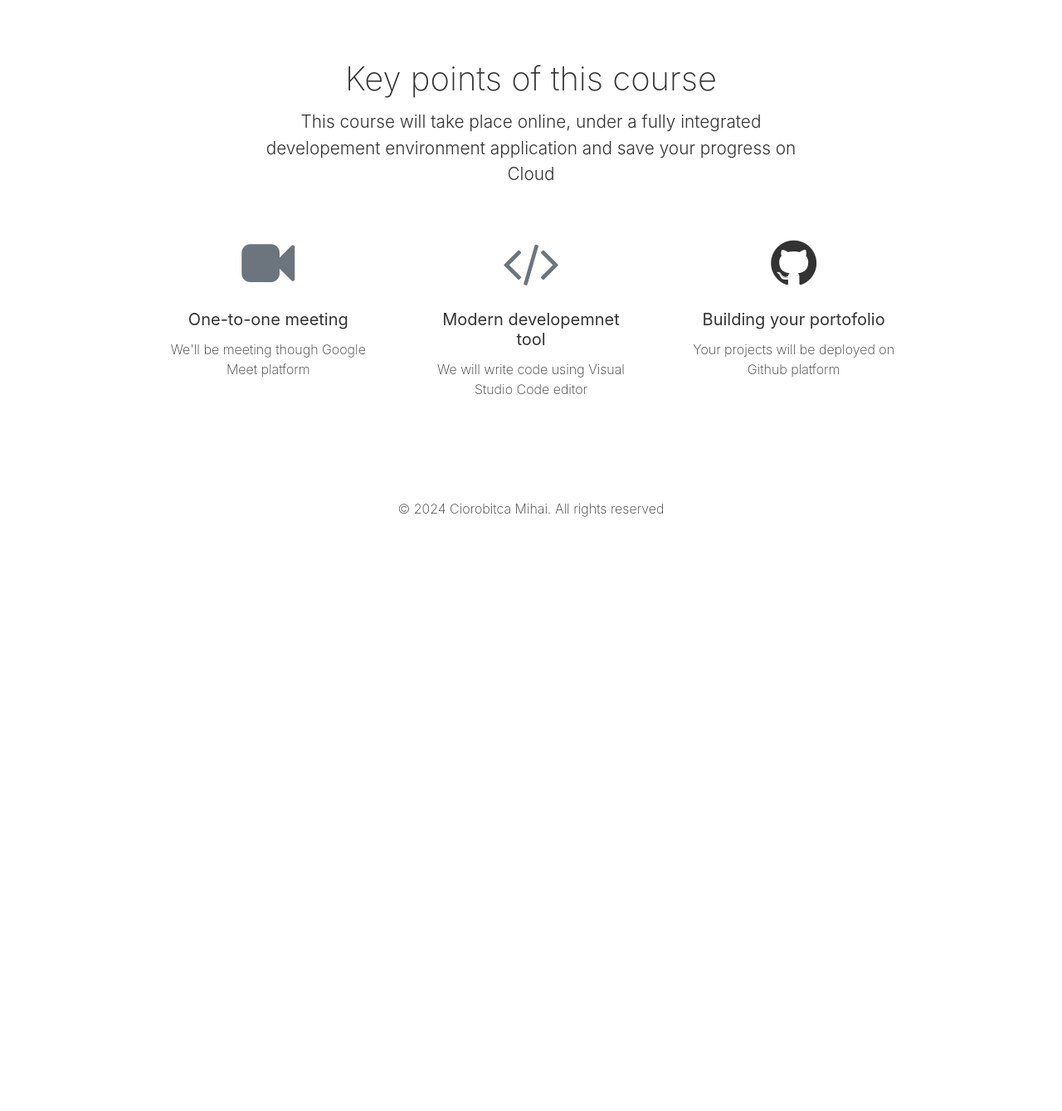
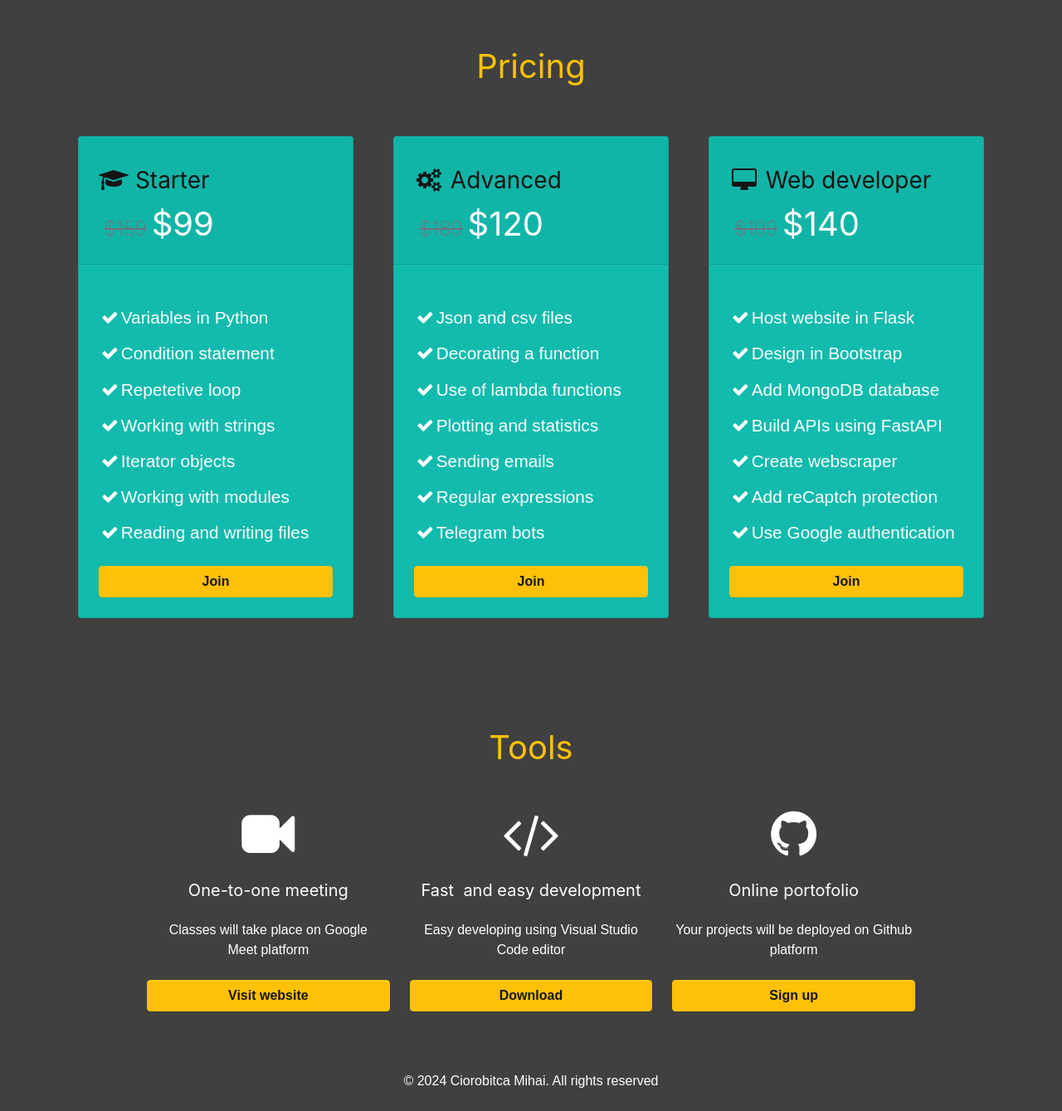
Before and after one commit to mihai-ciorobitca/mihaiciorobitca, a Flask app: page / in a window 1280 px wide. Shown: the part 1591-2930 px from the top of the page at 83% size. Before the commit the page ends 2214 px from the top, so only its background shows below. Run offline with Flask 3, Linux system fonts and the light colour scheme; some libraries are stand-ins or nearby versions.

Commit message:
Removed Pingendo code

```diff
--- a/api/main.py
+++ b/api/main.py
@@ -12,14 +12,6 @@ def maintenance():
 @app.route("/")
 def index():
     return render_template("index.html")
-
-@app.route("/pricing")
-def pricing():
-    return render_template("pricing.html")
-
-@app.route("/about")
-def about():
-    return render_template("about.html")
 
 @app.route("/login", methods=["GET", "POST"])
 def login():
--- a/api/templates/index.html
+++ b/api/templates/index.html
@@ -10,161 +10,225 @@
   <meta name="trustpilot-one-time-domain-verification-id" content="59abd561-ab43-4ea0-ab58-d3fa0aad2637">
   <link rel="stylesheet" href="{{ url_for('static', filename='/css/bootstrap-4.3.1.css') }}">
   <link rel="stylesheet" href="../static/css/bootstrap-4.3.1.css">
+  <style> body {
+      font-family: 'Montserrat', sans-serif;
+    }
+  </style>
 </head>
 
-<body>
-  <nav class="navbar navbar-expand-lg navbar-light" style="">
-    <div class="container"> <a class="navbar-brand text-primary">
-        <b class="text-primary"> Python with Mihai</b>
-        <img src="../static/assets/logo.png" width="30" height="30" class="d-inline-block align-top" alt=""></a> <button class="navbar-toggler navbar-toggler-right border-0" type="button" data-toggle="collapse" data-target="#navbar5">
+<body style="	background-image: linear-gradient(to bottom, rgba(0,0,0,0.75), rgba(0,0,0,0.75));	background-position: top left;	background-size: 100%;	background-repeat: repeat;" class="text-white">
+  <nav class="navbar navbar-expand-md navbar-light my-3">
+    <div class="container"> <a class="navbar-brand text-primary" href="#">
+        <b class="text-warning"><b> Python with Mihai</b></b>
+        <img src="../static/assets/logo.png" width="30" height="30" class="d-inline-block align-top" alt=""></a> <button class="navbar-toggler navbar-toggler-right border-0" type="button" data-toggle="collapse" data-target="#navbar4">
         <span class="navbar-toggler-icon"></span>
       </button>
-      <div class="collapse navbar-collapse" id="navbar5">
-        <ul class="navbar-nav mr-auto">
-          <li class="nav-item"> <a class="nav-link" href="/"><i class="fa fa-fw fa-home"></i>Home</a> </li>
-          <li class="nav-item"> <a class="nav-link" href="pricing"><i class="fa fa-fw fa-tags"></i>Pricing</a> </li>
-          <li class="nav-item"> <a class="nav-link" href="/about"><i class="fa fa-fw fa-info-circle"></i>About</a> </li>
-          <li class="nav-item"> <a class="nav-link" href="/login"><i class="fa fa-fw fa-sign-in"></i>Login</a> </li>
-        </ul> {% if session.username %} <ul class="navbar-nav ml-auto">
-          <li class="nav-item"> <a class="nav-link" href="/workbook"><i class="fa fa-fw fa-book"></i>Workbook</a> </li>
-          <li class="nav-item text-danger"> <a class="nav-link text-danger" href="/logout"><i class="fa fa-fw fa-sign-out"></i>Logout</a> </li>
-        </ul> {% endif %}
+      <div class="collapse navbar-collapse" id="navbar4">
+        <ul class="navbar-nav ml-auto">
+          <li class="nav-item"> <a class="nav-link text-white" href="#courses"><b>Courses</b></a> </li>
+          <li class="nav-item text-white"> <a class="nav-link text-white" href="#courses">Pricing</a> </li>
+          <li class="nav-item text-white"> <a class="nav-link text-white" href="#about">About</a> </li>
+        </ul> <a class="btn navbar-btn ml-md-2 text-dark btn-warning" href="/login"><b><b>Login</b></b></a>
       </div>
     </div>
   </nav>
-  <div class="modal" id="contactModal">
+  <div class="modal" id="contactModal" style="">
     <div class="modal-dialog modal-dialog-centered" role="document">
       <div class="modal-content">
-        <div class="modal-header">
-          <h5 class="modal-title" id="contactModalLabel"><b>Contact me</b></h5>
+        <div class="modal-header text-warning bg-primary">
+          <h5 class="modal-title text-white" id="contactModalLabel"><b>Contact me</b></h5>
           <button type="button" class="close" data-dismiss="modal" aria-label="Close">
             <span aria-hidden="true">×</span>
           </button>
         </div>
-        <div class="modal-body">
-          <p class="lead">You can contact me via Whatsapp, phone or email address</p>
+        <div class="modal-body bg-primary">
+          <p class="lead text-dark my-2"><b>Contact me on Whatsapp, Phone or Email</b></p>
         </div>
-        <div class="modal-footer d-flex justify-content-around">
-          <a class="btn btn-primary" href="https://wa.me/+40725497858"><i class="fa fa-fw fa-whatsapp"></i>&nbsp;Whatsapp</a>
-          <a class="btn btn-danger" href="tel:+40725497858"><i class="fa fa-fw fa-phone"></i>&nbsp;Call me</a>
-          <a class="btn btn-secondary" href="mailto:mihai.ciorobitca@student.tuiasi.ro"><i class="fa fa-fw fa-envelope"></i>&nbsp;Email</a>
+        <div class="modal-footer d-flex justify-content-around bg-primary">
+          <a class="btn btn-warning text-dark" href="https://wa.me/+40725497858"><i class="fa fa-fw fa-whatsapp"></i><b><b>&nbsp;Whatsapp</b></b></a>
+          <a class="btn btn-danger text-dark" href="tel:+40725497858" style=""><i class="fa fa-fw fa-phone"></i><b><b>&nbsp;Call me</b></b></a>
+          <a class="btn btn-light" href="mailto:mihai.ciorobitca@student.tuiasi.ro"><i class="fa fa-fw fa-envelope"></i><b><b>&nbsp;Email</b></b></a>
         </div>
       </div>
     </div>
   </div>
-  <div class="text-center text-white h-100 align-items-center d-flex" style="background-image: linear-gradient(to bottom, rgba(0, 0, 0, .75), rgba(0, 0, 0, .75)), url(https://static.pingendo.com/cover-bubble-dark.svg);  background-position: center center, center center;  background-size: cover, cover;  background-repeat: repeat, repeat;">
-    <div class="container py-5">
+  <div class="text-center text-white h-100 align-items-center d-flex" style="">
+    <div class="container">
       <div class="row">
-        <div class="mx-auto col-lg-8 col-md-10">
-          <h1 class="display-3 mb-4" style=""><b>Python course</b></h1>
-          <p class="lead mb-5">From no programming experience to build and host your own website for <span class="text-success">FREE</span>, I am here to assist in your journey of learning Python programming language</p>
+        <div class="col-lg-8 col-md-10 mr-auto">
+          <h1 class="text-left text-warning my-4" style=""><b>Build your website<br>with Python</b></h1>
+          <p class="lead text-left my-2">My name is Mihai, I am Python developer and I want to teach you how to think like a programmer. With me you can learn Python developing and finally to build your own website with NO additional cost.<br><br></p>
         </div>
       </div>
     </div>
   </div>
-  <div class="text-center p-5">
+  <div class="py-4" id="about">
     <div class="container">
       <div class="row">
-        <div class="col-md-12 text-center">
-          <h1>About this course</h1>
+        <div class="text-center col-md-12">
+          <h1 class="text-warning my-5"><b>About websites</b></h1>
         </div>
       </div>
       <div class="row">
-        <div class="col-lg-4 col-md-4 p-4">
-          <h4> <b><i>Beginner Course</i></b></h4>
-          <p>You will learn to use Python programming language from scratch. This will help you think like a programmer and make basic script for automating boring stuff.</p>
-        </div>
-        <div class="col-lg-4 col-md-4 p-4">
-          <h4> <b><i>Intermmediate Course</i></b></h4>
-          <p>We will dive into some more advance Python concepts like Object Programming Language(OOP) or file handling along with some cool applications.</p>
-        </div>
-        <div class="col-lg-4 col-md-4 p-4">
-          <h4> <b><i>Advanced Course</i></b></h4>
-          <p>This course is focused on web developing, from building a website, host it over the internet, create APIs and web scrapers.</p>
-        </div>
-      </div>
-    </div>
-  </div>
-  <div class="py-5 text-white" style="background-image: linear-gradient(to bottom, rgba(0, 0, 0, .75), rgba(0, 0, 0, .75)), url(https://static.pingendo.com/cover-bubble-dark.svg);  background-position: center center, center center;  background-size: cover, cover;  background-repeat: repeat, repeat;">
-    <div class="container">
-      <div class="row">
-        <div class="col-md-12 text-center">
-          <h1 class="text-light mb-4">Content of the course</h1>
-        </div>
-      </div>
-      <div class="row text-dark">
-        <div class="col-lg-4 p-3">
-          <div class="card text-center">
-            <div class="card-body p-4">
-              <h3><b><i>Beginner</i></b></h3>
-              <ul class="">
-                <li class="text-left">Variables in Python</li>
-                <li class="text-left">Condition statement</li>
-                <li class="text-left">Repetetive loop</li>
-                <li class="text-left">Working with strings</li>
-                <li class="text-left">Iterator objects</li>
-                <li class="text-left">Working with modules</li>
-                <li class="text-left">Reading and writing files</li>
-                <li class="text-left">Debugging</li>
-              </ul> <a class="btn btn-link" href="https://wa.me/+40725497858">Apply</a>
+        <div class="col-lg-6 col-md-6 p-3">
+          <div class="card bg-light">
+            <div class="card-body p-4 bg-danger border-danger">
+              <div class="row">
+                <div class="col-8 col-md-12">
+                  <h3 class="mb-0 text-dark"><b>Myths</b></h3>
+                </div>
+              </div>
+              <p class="lead my-3" contenteditable="true"><b>Expensive to host</b></p>
+              <p class="lead my-3"><b>Hard to design</b></p>
+              <p class="lead my-3" contenteditable="true"><b>Difficult to build</b></p>
             </div>
           </div>
         </div>
-        <div class="col-lg-4 col-md-6 p-3">
-          <div class="card text-center">
-            <div class="card-body p-4">
-              <h3><b><i>Intermmediate</i></b></h3>
-              <ul class="">
-                <li class="text-left">Understand OOP concepts</li>
-                <li class="text-left">Working with json and csv files</li>
-                <li class="text-left">Decorating a function</li>
-                <li class="text-left">Use of lambda functions</li>
-                <li class="text-left">Plotting and statistics</li>
-                <li class="text-left">Sending emails<br></li>
-                <li class="text-left">Regular expressions</li>
-                <li class="text-left">Telegram bots</li>
-              </ul> <a class="btn btn-link" href="https://wa.me/+40725497858">Apply</a>
-            </div>
-          </div>
-        </div>
-        <div class="col-lg-4 col-md-6 p-3">
-          <div class="card text-center">
-            <div class="card-body p-4">
-              <h3><b><i>Advanced</i></b></h3>
-              <ul class="">
-                <li class="text-left">Create web serve in Flask</li>
-                <li class="text-left">Hosting website</li>
-                <li class="text-left">Design website in Bootstrap</li>
-                <li class="text-left">Add MongoDB database</li>
-                <li class="text-left">Build APIs using FastAPI</li>
-                <li class="text-left">Create webscraper</li>
-                <li class="text-left">Add reCaptch protection</li>
-                <li class="text-left">Create Google authentication</li>
-              </ul> <a class="btn btn-link" href="#">Apply</a>
+        <div class="col-lg-6 col-md-6 p-3">
+          <div class="card bg-light">
+            <div class="card-body p-4 bg-primary">
+              <div class="row">
+                <div class="col-8 col-md-12">
+                  <h3 class="mb-0 text-dark"><b>Truths</b></h3>
+                </div>
+              </div>
+              <p class="lead my-3"><b>Hosting is FREE</b></p>
+              <p class="lead my-3"><b>Designing is easy and fun</b></p>
+              <p class="lead my-3"><b>Building is fun</b></p>
             </div>
           </div>
         </div>
       </div>
     </div>
   </div>
-  <div class="py-5 text-center" style="">
+  <div class="py-5">
+    <div class="container">
+      <div class="row">
+        <div class="col-md-12">
+
+        </div>
+      </div>
+    </div>
+  </div>
+  <div class="py-4" id="courses">
+    <div class="container">
+      <div class="row">
+        <div class="col-md-6">
+          <div class="d-flex flex-column col-lg-12 justify-content-start my-2 text-center" style="">
+            <h1 class="text-warning my-4"><b>Python Courses</b></h1>
+            <p class="lead text-left">Learn to automate tasks using simple scripts</p>
+            <p class="lead text-left">Work with different type of files</p>
+            <p class="lead text-left" style="">Sending emails and create telegram bots</p>
+            <p class="lead text-left">Display statistics with graphs and plots</p>
+          </div>
+        </div>
+        <div class="col-md-6">
+          <div class="d-flex flex-column col-lg-12 justify-content-start text-center my-2">
+            <h1 contenteditable="true" class="text-warning my-4"><b>Web with Python</b></h1>
+            <p class="lead text-left">Host the website at NO cost&nbsp;</p>
+            <p class="lead text-left" style="">Learn web scraping</p>
+            <p class="lead text-left">Create APIs for your web application</p>
+            <p class="lead text-left" style="">Google authentication and reCaptcha</p>
+          </div>
+        </div>
+      </div>
+    </div>
+  </div>
+  <div class="py-4" style="background-attachment: fixed;" id="pricing">
+    <div class="container">
+      <div class="row">
+        <div class="text-center mx-auto col-md-12 text-warning">
+          <h1 class="text-warning my-4"><b>Pricing</b></h1>
+        </div>
+      </div>
+      <div class="row">
+        <div class="col-lg-4 p-3">
+          <div class="card text-center bg-primary">
+            <div class="card-header p-3">
+              <h3 class="text-left my-2 text-dark"><i class="fa fa-fw fa-graduation-cap"></i><b>&nbsp;Starter</b>
+              </h3>
+              <div class="d-flex align-items-center">
+                <h4 class="text-white text-center mx-1 mt-2 mb-0"><del class="text-muted text-center">$159</del></h4>
+                <h1 class="text-left text-white mb-0"><b class="">$99</b></h1>
+              </div>
+            </div>
+            <div class="card-body p-3">
+              <ul class="list-unstyled my-3 text-left">
+                <li class="lead my-2"><i class="fa fa-fw fa-check"></i><b>Variables in Python</b></li>
+                <li class="lead my-2"><i class="fa fa-fw fa-check"></i><b>Condition statement</b></li>
+                <li class="lead my-2"><i class="fa fa-fw fa-check"></i><b>Repetetive loop</b></li>
+                <li class="lead my-2"><i class="fa fa-fw fa-check"></i><b>Working with strings</b></li>
+                <li class="lead my-2"><i class="fa fa-fw fa-check"></i><b>Iterator objects</b></li>
+                <li class="lead my-2"><i class="fa fa-fw fa-check"></i><b>Working with modules</b></li>
+                <li class="lead my-2"><i class="fa fa-fw fa-check"></i><b>Reading and writing files</b></li>
+              </ul> <a class="btn btn-warning btn-block text-white" href="https://t.me/+Q24h4_xeVTU2ZmU0"><b class="text-dark"><b>Join</b></b></a>
+            </div>
+          </div>
+        </div>
+        <div class="col-lg-4 p-3">
+          <div class="card text-center bg-primary">
+            <div class="card-header p-3">
+              <h3 class="text-left mr-3 mb-0 my-2 text-dark"><i class="fa fa-fw fa-gears"></i><b>&nbsp;Advanced</b></h3>
+              <div class="d-flex align-items-center">
+                <h4 class="text-white text-center mx-1 mt-2 mb-0"><del class="text-muted text-center">$189</del></h4>
+                <h1 class="text-left text-white mb-0"><b class="">$120</b></h1>
+              </div>
+            </div>
+            <div class="card-body p-3">
+              <ul class="list-unstyled my-3 text-left">
+                <li class="lead my-2"><i class="fa fa-fw fa-check"></i><b>Json and csv files</b></li>
+                <li class="lead my-2"><i class="fa fa-fw fa-check"></i><b>Decorating a function</b></li>
+                <li class="lead my-2"><i class="fa fa-fw fa-check"></i><b>Use of lambda functions</b></li>
+                <li class="lead my-2"><i class="fa fa-fw fa-check"></i><b>Plotting and statistics</b></li>
+                <li class="lead my-2"><i class="fa fa-fw fa-check"></i><b>Sending emails</b></li>
+                <li class="lead my-2"><i class="fa fa-fw fa-check"></i><b>Regular expressions</b></li>
+                <li class="lead my-2"><i class="fa fa-fw fa-check"></i><b>Telegram bots</b></li>
+              </ul> <a class="btn btn-warning btn-block text-white" href="https://t.me/+Q24h4_xeVTU2ZmU0"><b><b class="text-dark">Join</b></b></a>
+            </div>
+          </div>
+        </div>
+        <div class="col-lg-4 p-3">
+          <div class="card text-center bg-primary">
+            <div class="card-header p-3">
+              <h3 class="text-left mr-3 mb-0 my-2 text-dark"><i class="fa fa-fw fa-desktop"></i><b>&nbsp;Web developer</b></h3>
+              <div class="d-flex align-items-center">
+                <h4 class="text-white text-center mx-1 mt-2 mb-0"><del class="text-muted text-center">$199</del></h4>
+                <h1 class="text-left text-white mb-0"><b class="">$140</b></h1>
+              </div>
+            </div>
+            <div class="card-body p-3">
+              <ul class="list-unstyled my-3 text-left">
+                <li class="lead my-2"><i class="fa fa-fw fa-check"></i><b><b><span style="font-weight: normal;">Host website in Flask</span></b></b></li>
+                <li class="lead my-2"><i class="fa fa-fw fa-check"></i><b><b><span style="font-weight: normal;">Design in Bootstrap</span></b></b></li>
+                <li class="lead my-2"><i class="fa fa-fw fa-check"></i><b>Add MongoDB database</b></li>
+                <li class="lead my-2"><i class="fa fa-fw fa-check"></i><b>Build APIs using FastAPI</b></li>
+                <li class="lead my-2"><i class="fa fa-fw fa-check"></i><b>Create webscraper</b></li>
+                <li class="lead my-2"><i class="fa fa-fw fa-check"></i><b>Add reCaptch protection</b></li>
+                <li class="lead my-2"><i class="fa fa-fw fa-check"></i><b>Use Google authentication</b></li>
+              </ul> <a class="btn btn-warning btn-block text-white" href="https://t.me/+Q24h4_xeVTU2ZmU0"><b><b class="text-dark">Join</b></b></a>
+            </div>
+          </div>
+        </div>
+      </div>
+    </div>
+  </div>
+  <div class="text-center py-4" style="">
     <div class="container">
       <div class="row">
         <div class="mx-auto col-lg-10">
-          <h1>Key points of this course</h1>
-          <p class="mb-3 mx-auto w-75 lead">This course will take place online, under a fully integrated developement environment application and save your progress on Cloud</p>
+          <h1 class="text-warning my-4"><b>Tools</b></h1>
           <div class="row">
-            <div class="col-md-4 mt-4 px-4 col-6"> <i class="d-block fa fa-4x mb-3 text-muted fa-video-camera"></i>
+            <div class="col-md-4 col-6 p-2"> <i class="d-block fa fa-4x mb-3 fa-video-camera text-white"></i>
               <h5> <b>One-to-one meeting</b></h5>
-              <p class="mb-3">We'll be meeting though Google Meet platform</p>
+              <p class="m-3">Classes will take place on Google Meet platform</p><a class="btn btn-warning btn-block text-white" href="https://meet.google.com/"><b class="text-dark"><b>Visit website</b></b></a>
             </div>
-            <div class="col-md-4 mt-4 px-4 col-6"> <i class="d-block fa fa-4x mb-3 text-muted fa-code"></i>
-              <h5> <b>Modern developemnet tool</b></h5>
-              <p class="mb-3">We will write code using Visual Studio Code editor</p>
+            <div class="col-md-4 col-6 p-2" style=""> <i class="d-block fa fa-4x mb-3 fa-code text-white"></i>
+              <h5> <b>Fast&nbsp; and easy development</b></h5>
+              <p class="my-3">Easy developing using Visual Studio Code editor</p><a class="btn btn-warning btn-block text-white" href="https://code.visualstudio.com/download"><b class="text-dark"><b>Download</b></b></a>
             </div>
-            <div class="col-md-4 mt-4 px-4 col-6"> <i class="fa mb-3 fa-4x fa-github"></i>
-              <h5> <b>Building your portofolio</b></h5>
-              <p class="mb-3">Your projects will be deployed on Github platform</p>
+            <div class="col-md-4 col-6 p-2"> <i class="fa mb-3 fa-4x fa-github text-white"></i>
+              <h5><b>Online portofolio</b></h5>
+              <p class="my-3">Your projects will be deployed on Github platform</p><a class="btn btn-warning btn-block text-white" href="https://github.com/signup"><b class="text-dark"><b>Sign up</b></b></a>
             </div>
           </div>
         </div>
@@ -189,7 +253,6 @@
       $('#contactModal').modal('show');
     });
   </script>
-
 </body>
 
 </html>
--- a/api/templates/login.html
+++ b/api/templates/login.html
@@ -5,14 +5,12 @@
   <meta charset="utf-8">
   <meta name="viewport" content="width=device-width, initial-scale=1">
   <link rel="stylesheet" href="https://cdnjs.cloudflare.com/ajax/libs/font-awesome/4.7.0/css/font-awesome.min.css" type="text/css">
-  <link rel="stylesheet" href="https://static.pingendo.com/bootstrap/bootstrap-4.3.1.css">
   <title> Login </title>
   <style> html, body {
       height: 100;
       margin: 0;
     }
   </style>
-  <link rel="stylesheet" href="../css/bootstrap-4.3.1.css">
   <link rel="stylesheet" href="../static/css/bootstrap-4.3.1.css">
 </head>
 
```
Also changed, not shown: api/templates/about.html (deleted, +0 -88 lines), api/templates/maintenance.html (+4 -5 lines), api/templates/page404.html (+3 -4 lines), api/templates/page500.html (+3 -4 lines), api/templates/pricing.html (deleted, +0 -111 lines), 1c20c5fa-1c54-4766-bd08-780720552060.html (line endings or trailing spaces), api/static/assets/python.png (added), api/templates/workbook.html (line endings or trailing spaces), 2 other files.
